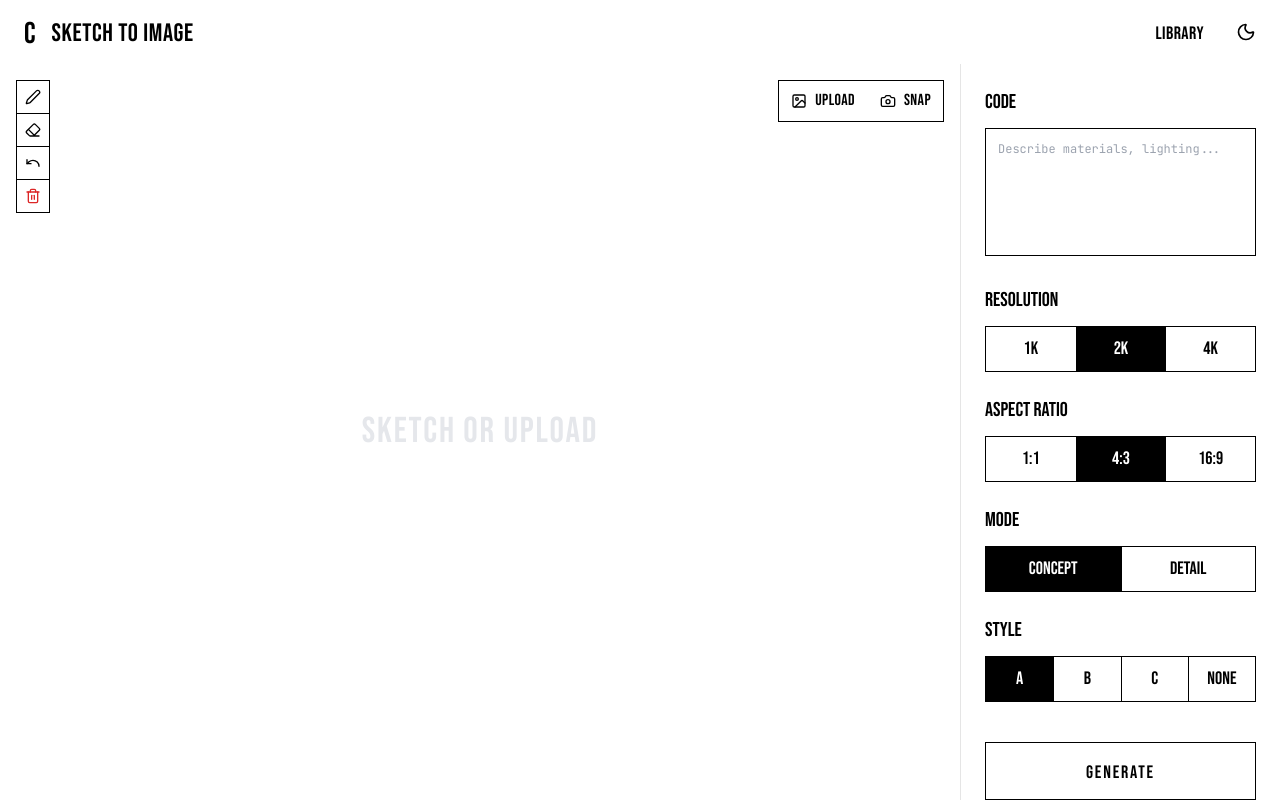
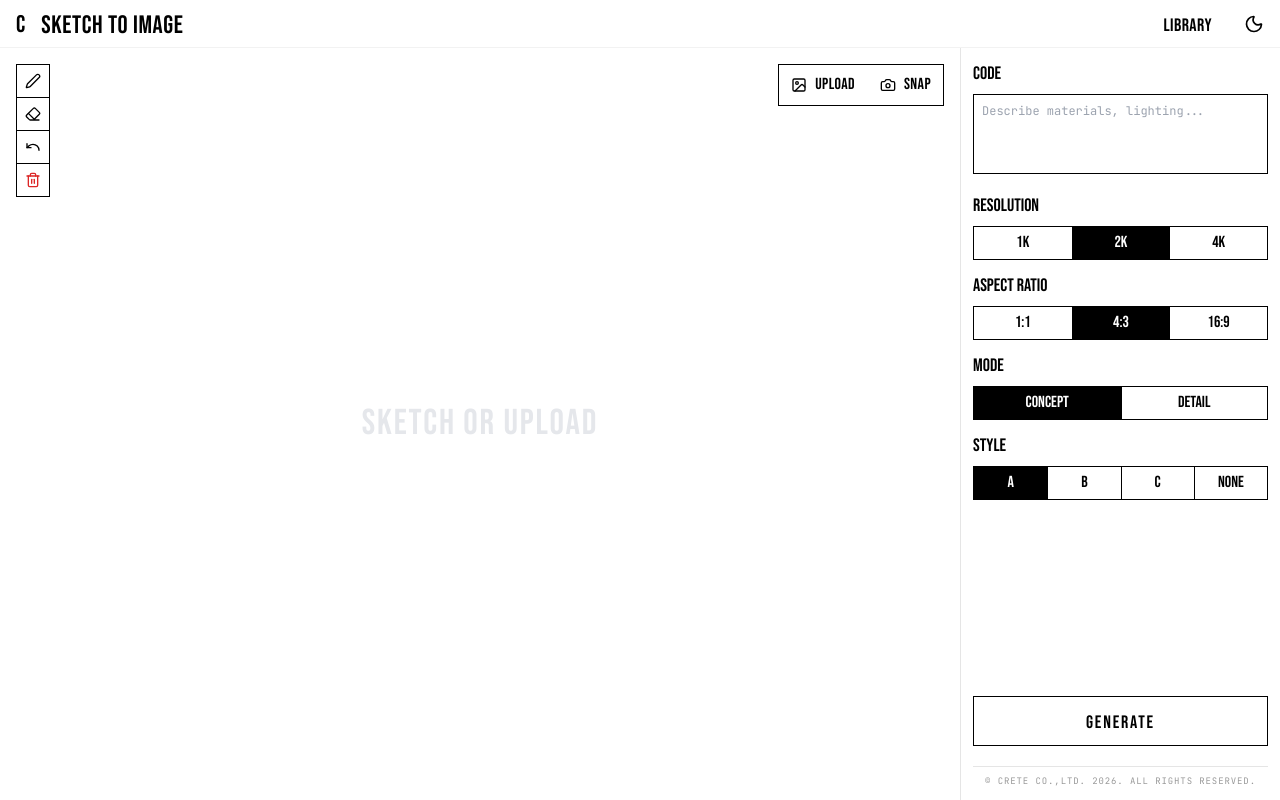
Before and after one commit to kimdongwook-crete/CRE-TE-SKETCH-to-IMAGE, a React (Vite) app: page / in a window 1280 px wide. Built offline with nearby package versions, Linux system fonts and the light colour scheme.

Commit message:
Implement responsive layout and vertical density optimization

```diff
--- a/App.tsx
+++ b/App.tsx
@@ -328,9 +328,9 @@ function App() {
   return (
     <ApiKeyGuard>
       <div className="h-screen w-full flex flex-col bg-bw-white text-bw-black dark:bg-bw-black dark:text-bw-white transition-colors duration-300">
-        <header className="h-16 flex items-center justify-between px-6 shrink-0 z-30 bg-bw-white dark:bg-bw-black">
+        <header className="h-16 short:h-12 flex items-center justify-between px-6 short:px-4 shrink-0 z-30 bg-bw-white dark:bg-bw-black border-b border-black/5 dark:border-white/5">
           <div className="flex items-center gap-4">
-            <span className="font-display text-3xl pt-1">C</span>
+            <span className="font-display text-3xl short:text-2xl pt-1">C</span>
             <h1 className="font-display text-[1.575rem] tracking-wide pt-1">{metadata.title.toUpperCase()}</h1>
           </div>
           <div className="flex items-center gap-8">
@@ -351,7 +351,7 @@ function App() {
           </div>
         </header>
 
-        <main className="flex-1 flex overflow-hidden relative">
+        <main className="flex-1 flex flex-col md:flex-row overflow-hidden relative">
           {showLibrary && (
             <Library
               items={libraryItems}
@@ -380,14 +380,14 @@ function App() {
               )}
             </div>
           </div>
-          <div className="w-full md:w-[320px] bg-bw-white dark:bg-bw-black p-6 flex flex-col gap-6 shrink-0 z-[51] overflow-y-auto border-l border-black/10 dark:border-white/10 relative">
+          <div className="w-full md:w-[320px] bg-bw-white dark:bg-bw-black p-6 short:p-3 flex flex-col gap-6 short:gap-3 shrink-0 z-[51] overflow-y-auto border-t md:border-t-0 md:border-l border-black/10 dark:border-white/10 relative">
             {isProcessing && (
               <div className="absolute inset-0 bg-white/95 dark:bg-black/95 z-40 pointer-events-none" />
             )}
 
             {/* Conditional Rendering based on Tab */}
             {activeTab === 'create' ? (
-              <div className="flex flex-col gap-6 h-full">
+              <div className="flex flex-col gap-6 short:gap-3 h-full">
                 {/*
                     CONTENT AREA
                     Swaps between Main Form and Style View
@@ -450,10 +450,10 @@ function App() {
                 ) : (
                   /* MAIN FORM CONTENT */
                   <>
-                    <div className="space-y-3">
-                      <label className="font-display text-xl block">CODE</label>
+                    <div className="space-y-3 short:space-y-1.5">
+                      <label className="font-display text-xl short:text-lg block">CODE</label>
                       <textarea
-                        className="w-full h-32 p-3 font-mono text-xs bg-transparent border border-black dark:border-white focus:outline-none resize-none placeholder-gray-400"
+                        className="w-full h-32 short:h-20 p-3 short:p-2 font-mono text-xs bg-transparent border border-black dark:border-white focus:outline-none resize-none placeholder-gray-400"
                         placeholder="Describe materials, lighting..."
                         value={userPrompt}
                         onChange={(e) => setUserPrompt(e.target.value)}
@@ -461,15 +461,15 @@ function App() {
                       />
                     </div>
 
-                    <div className="space-y-3">
-                      <label className="font-display text-xl block">RESOLUTION</label>
+                    <div className="space-y-3 short:space-y-1.5">
+                      <label className="font-display text-xl short:text-lg block">RESOLUTION</label>
                       <div className="grid grid-cols-3 gap-0 border border-black dark:border-white">
                         {Object.values(ImageResolution).map((res, idx) => (
                           <button
                             key={res}
                             onClick={() => setResolution(res)}
                             disabled={isProcessing}
-                            className={`py-2 font-display text-lg transition-all ${resolution === res
+                            className={`py-2 short:py-1 font-display text-lg short:text-base transition-all ${resolution === res
                               ? 'bg-black text-white dark:bg-white dark:text-black'
                               : 'bg-transparent hover:bg-gray-100 dark:hover:bg-white dark:hover:text-black'
                               } ${idx !== 0 ? 'border-l border-black dark:border-white' : ''}`}
@@ -480,15 +480,15 @@ function App() {
                       </div>
                     </div>
 
-                    <div className="space-y-3">
-                      <label className="font-display text-xl block">ASPECT RATIO</label>
+                    <div className="space-y-3 short:space-y-1.5">
+                      <label className="font-display text-xl short:text-lg block">ASPECT RATIO</label>
                       <div className="grid grid-cols-3 gap-0 border border-black dark:border-white">
                         {['1:1', '4:3', '16:9'].map((ratio, idx) => (
                           <button
                             key={ratio}
                             onClick={() => setAspectRatio(ratio)}
                             disabled={isProcessing}
-                            className={`py-2 font-display text-lg transition-all ${aspectRatio === ratio
+                            className={`py-2 short:py-1 font-display text-lg short:text-base transition-all ${aspectRatio === ratio
                               ? 'bg-black text-white dark:bg-white dark:text-black'
                               : 'bg-transparent hover:bg-gray-100 dark:hover:bg-white dark:hover:text-black'
                               } ${idx !== 0 ? 'border-l border-black dark:border-white' : ''}`}
@@ -499,15 +499,15 @@ function App() {
                       </div>
                     </div>
 
-                    <div className="space-y-3">
-                      <label className="font-display text-xl block">MODE</label>
+                    <div className="space-y-3 short:space-y-1.5">
+                      <label className="font-display text-xl short:text-lg block">MODE</label>
                       <div className="grid grid-cols-2 gap-0 border border-black dark:border-white">
                         {['CONCEPT', 'DETAIL'].map((mode, idx) => (
                           <button
                             key={mode}
                             onClick={() => setVizMode(mode as 'CONCEPT' | 'DETAIL')}
                             disabled={isProcessing}
-                            className={`py-2 font-display text-lg transition-all ${vizMode === mode
+                            className={`py-2 short:py-1 font-display text-lg short:text-base transition-all ${vizMode === mode
                               ? 'bg-black text-white dark:bg-white dark:text-black'
                               : 'bg-transparent hover:bg-gray-100 dark:hover:bg-white dark:hover:text-black'
                               } ${idx !== 0 ? 'border-l border-black dark:border-white' : ''}`}
@@ -518,8 +518,8 @@ function App() {
                       </div>
                     </div>
 
-                    <div className="space-y-3">
-                      <label className="font-display text-xl block">STYLE</label>
+                    <div className="space-y-3 short:space-y-1.5">
+                      <label className="font-display text-xl short:text-lg block">STYLE</label>
                       <div className="grid grid-cols-4 gap-0 border border-black dark:border-white">
                         {['A', 'B', 'C', 'NONE'].map((style, idx) => (
                           <button
@@ -532,7 +532,7 @@ function App() {
                               }
                             }}
                             disabled={isProcessing}
-                            className={`py-2 font-display text-lg transition-all ${styleMode === style
+                            className={`py-2 short:py-1 font-display text-lg short:text-base transition-all ${styleMode === style
                               ? 'bg-black text-white dark:bg-white dark:text-black'
                               : 'bg-transparent hover:bg-gray-100 dark:hover:bg-white dark:hover:text-black'
                               } ${idx !== 0 ? 'border-l border-black dark:border-white' : ''}`}
@@ -605,13 +605,13 @@ function App() {
               </>
             )}
 
-            <div className="mt-auto space-y-3 pt-4">
+            <div className="mt-auto space-y-3 short:space-y-1.5 pt-4 short:pt-2">
               {activeTab === 'create' ? (
                 <div className="border border-black dark:border-white">
                   {viewingStyle ? (
                     <button
                       onClick={() => handleStyleSelect(viewingStyle)}
-                      className="w-full py-3 font-display text-lg tracking-widest flex items-center justify-center gap-3 transition-all relative z-50 hover:bg-black hover:text-white dark:hover:bg-white dark:hover:text-black"
+                      className="w-full py-3 short:py-2 font-display text-lg tracking-widest flex items-center justify-center gap-3 transition-all relative z-50 hover:bg-black hover:text-white dark:hover:bg-white dark:hover:text-black"
                     >
                       <span className="pt-1">SELECT</span>
                     </button>
@@ -619,14 +619,14 @@ function App() {
                     isProcessing ? (
                       <button
                         onClick={handleCancel}
-                        className="w-full py-3 font-display text-lg tracking-widest flex items-center justify-center gap-3 transition-all hover:bg-black hover:text-white dark:hover:bg-white dark:hover:text-black bg-transparent text-black dark:text-white z-[60] relative"
+                        className="w-full py-3 short:py-2 font-display text-lg tracking-widest flex items-center justify-center gap-3 transition-all hover:bg-black hover:text-white dark:hover:bg-white dark:hover:text-black bg-transparent text-black dark:text-white z-[60] relative"
                       >
                         <span className="pt-1">CANCEL</span>
                       </button>
                     ) : (
                       <button
                         onClick={handleGenerate}
-                        className="w-full py-3 font-display text-lg tracking-widest flex items-center justify-center gap-3 transition-all relative z-50 hover:bg-black hover:text-white dark:hover:bg-white dark:hover:text-black"
+                        className="w-full py-3 short:py-2 font-display text-lg tracking-widest flex items-center justify-center gap-3 transition-all relative z-50 hover:bg-black hover:text-white dark:hover:bg-white dark:hover:text-black"
                       >
                         <span className="pt-1">GENERATE</span>
                       </button>
--- a/index.html
+++ b/index.html
@@ -22,6 +22,9 @@
             display: ['"Bebas Neue"', 'sans-serif'],
             sans: ['Inter', 'sans-serif'],
             mono: ['JetBrains Mono', 'monospace'],
+          },
+          screens: {
+            'short': { 'raw': '(max-height: 800px)' },
           },
           colors: {
             // Strict B&W Palette
```
